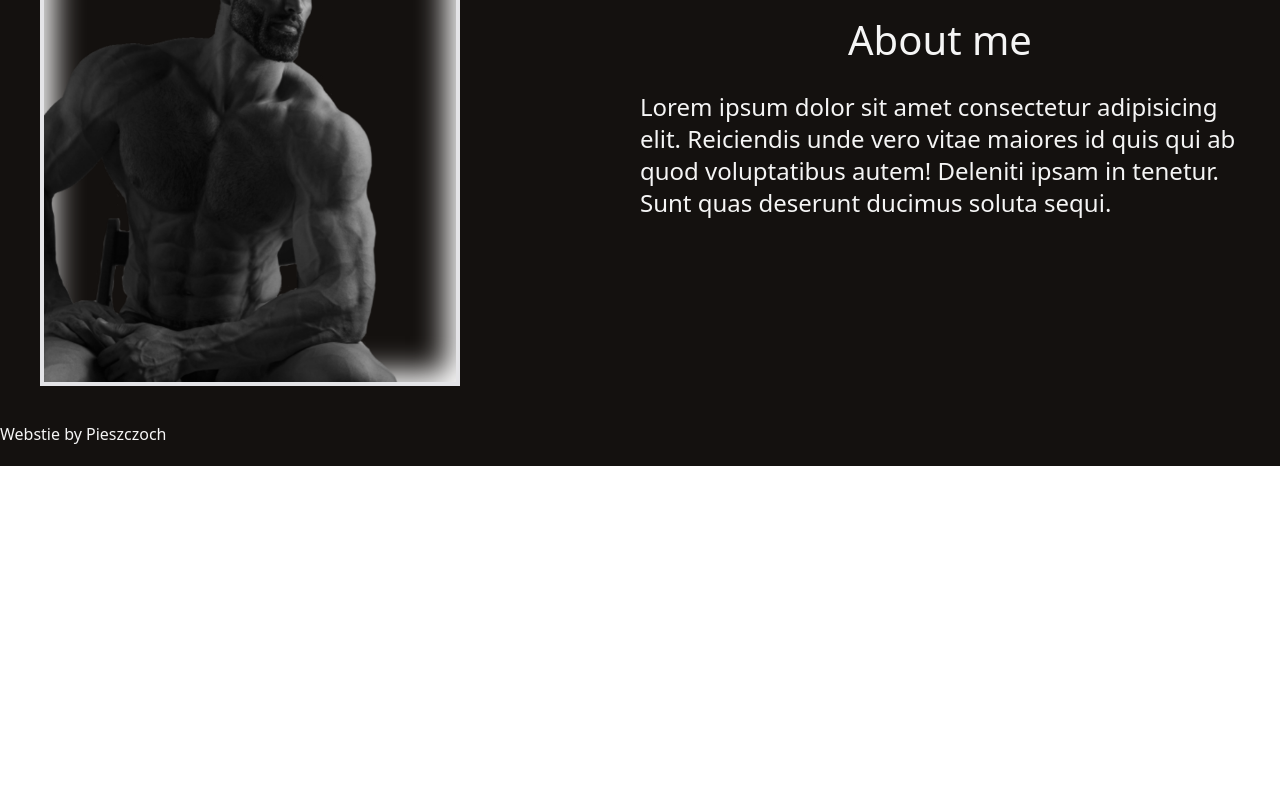
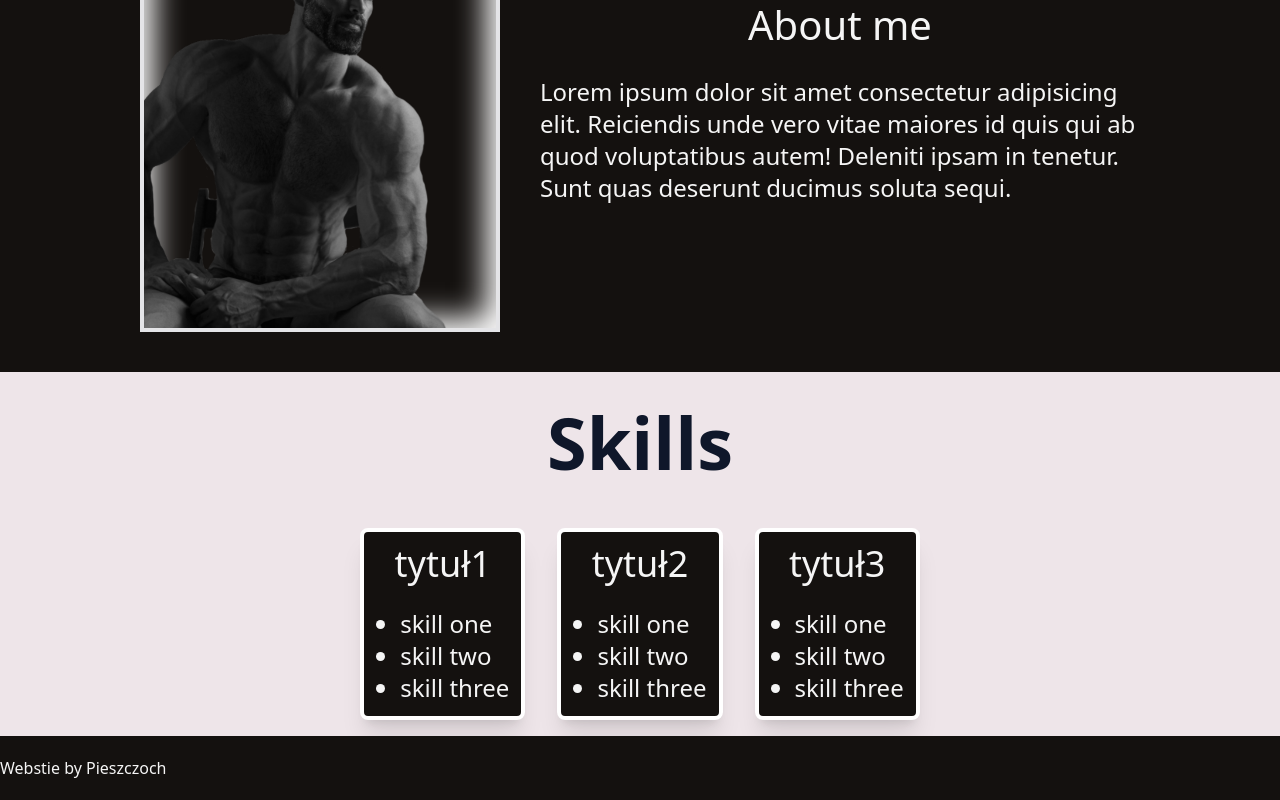
Before and after one commit to Pieszczoch/Cv, a React (Vite) app: page / in a window 1280 px wide. Shown: the part 867-1667 px from the top of the page. Before the commit the page ends 1333 px from the top, so only its background shows below. Built offline with nearby package versions, Linux system fonts and the light colour scheme.

Commit message:
add skills seciton

```diff
--- /dev/null
+++ b/src/components/content/skillsContent.ts
@@ -0,0 +1,19 @@
+export interface SkillsTypes {
+  title: string;
+  skillList: string[];
+}
+
+export const arrayContent: SkillsTypes[] = [
+  {
+    title: 'tytuł1',
+    skillList: ['skill one', 'skill two', 'skill three'],
+  },
+  {
+    title: 'tytuł2',
+    skillList: ['skill one', 'skill two', 'skill three'],
+  },
+  {
+    title: 'tytuł3',
+    skillList: ['skill one', 'skill two', 'skill three'],
+  },
+];
--- a/src/components/ui/AboutMe.tsx
+++ b/src/components/ui/AboutMe.tsx
@@ -2,12 +2,12 @@ import GigaChad from '@/assets/giga-chad.png';
 
 const AboutMe = () => {
   return (
-    <article className="bg-[#14110f] relative py-4">
-      <div className="flex justify-between max-w-[1200px] mx-auto items-center ">
+    <article className="bg-[#14110f] py-10">
+      <div className="flex justify-center gap-10 max-w-[1200px] mx-auto items-center ">
         <img
           src={GigaChad}
           alt="giga-chad"
-          width={420}
+          width={360}
           className="border-4 shadow-borderShadowInset"
         />
         <div className="flex flex-col gap-6 items-center max-w-[600px]">
--- /dev/null
+++ b/src/components/ui/Skills.tsx
@@ -0,0 +1,19 @@
+import { arrayContent } from '@/components/content/skillsContent';
+import CardCompoent from './components/card';
+
+const Skills = () => {
+  return (
+    <article className="bg-[#EEE5E9] py-4">
+      <div className="flex max-w-[1400px] mx-auto items-center flex-col gap-8">
+        <h2 className="text-slate-900 text-[72px] font-bold">Skills</h2>
+        <div className="grid grid-cols-3 gap-[32px]">
+          {arrayContent.map((item) => (
+            <CardCompoent content={item} />
+          ))}
+        </div>
+      </div>
+    </article>
+  );
+};
+
+export default Skills;
--- /dev/null
+++ b/src/components/ui/components/card.tsx
@@ -0,0 +1,16 @@
+import { SkillsTypes } from '@/components/content/skillsContent';
+
+const CardCompoent = ({ content }: { content: SkillsTypes }) => {
+  return (
+    <div className="shadow-xl p-3 flex w-[400px] gap-6 w-full flex-col border-4 rounded-lg border-white bg-[#14110f]">
+      <h3 className="text-center text-neutral-100 text-4xl">{content.title}</h3>
+      <ul className="list-disc">
+        {content.skillList.map((item) => {
+          return <li className="text-neutral-100 text-2xl ml-6">{item}</li>;
+        })}
+      </ul>
+    </div>
+  );
+};
+
+export default CardCompoent;
--- a/src/pages/main-page/index.tsx
+++ b/src/pages/main-page/index.tsx
@@ -1,6 +1,7 @@
 import HeadSection from '@/components/ui/HeadSection';
 import Carousel from '@/components/ui/Carousel';
 import AboutMe from '@/components/ui/AboutMe';
+import Skills from '@/components/ui/Skills';
 
 const MainPage = () => {
   return (
@@ -8,6 +9,7 @@ const MainPage = () => {
       <HeadSection />
       <Carousel />
       <AboutMe />
+      <Skills />
     </>
   );
 };
```
